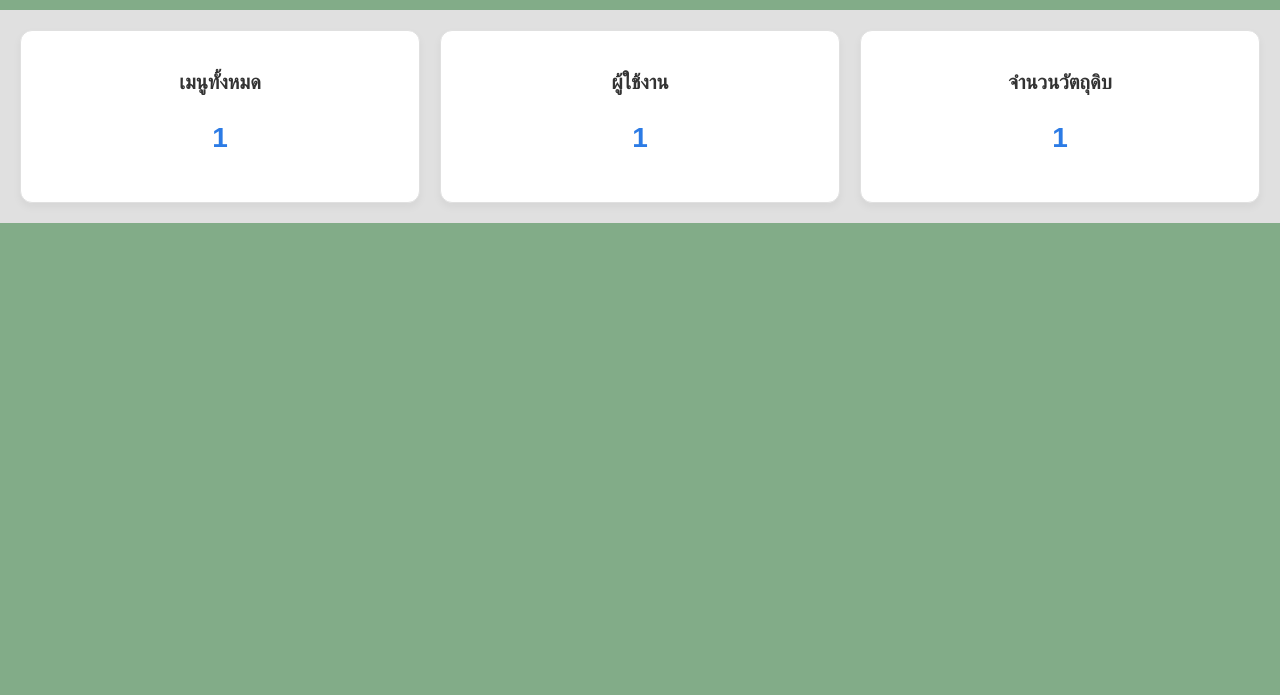
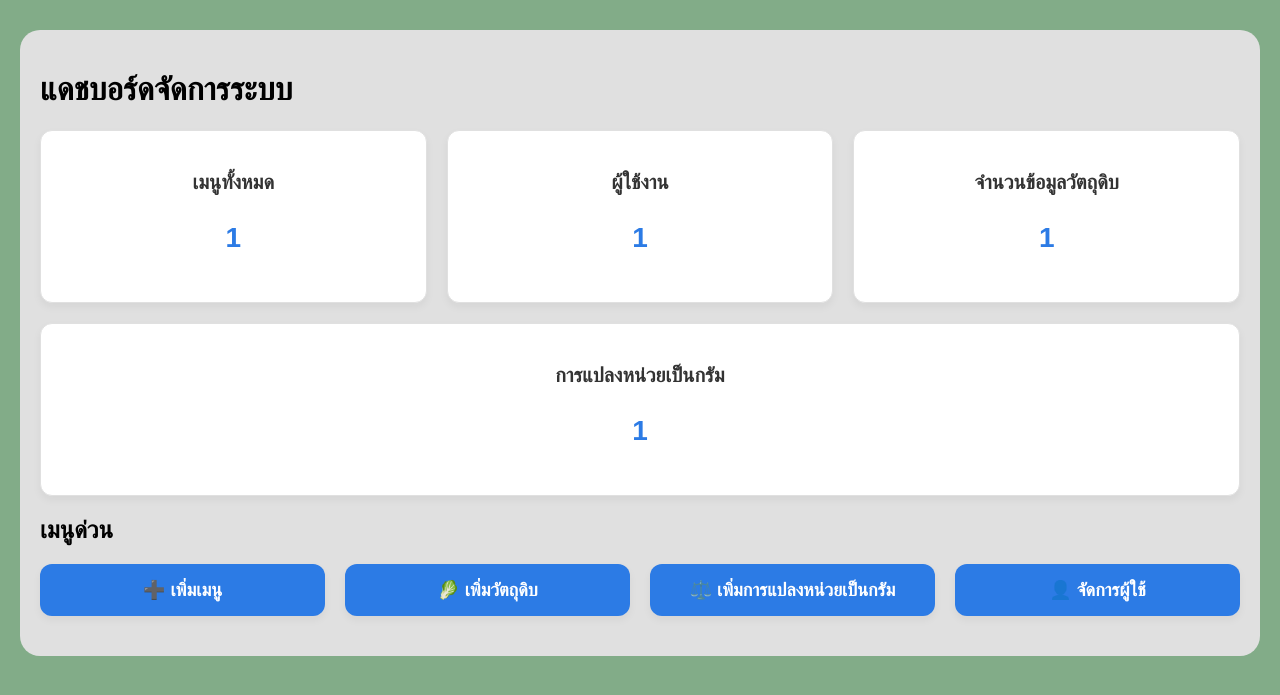
Before and after one commit to diamondkob36/product-comparison-app, a Flask app: template templates/admin-index.html in a window 1280 px wide. Shown: the part 50-745 px from the top of the page. Run offline with Flask 3, Linux system fonts and the light colour scheme; the template is opened without the code that fills it: most values are stand-ins (such as "Sample title", 1, 10 or a date in 2020).

Commit message:
Path 14-9-68
อัพเดตการเพิ่มเมนู

```diff
--- a/static/css/admin-index.css
+++ b/static/css/admin-index.css
@@ -1,11 +1,20 @@
+.dashboard{
+  background-color: #e0e0e0;
+  padding: 20px;
+  margin: 20px;
+  border-radius: 20px;
+}
+
 .dashboard-row {
   display: flex;
   justify-content: space-between;
   flex-wrap: wrap; /* ✅ รองรับหน้าจอเล็ก */
   gap: 20px;
-  margin-bottom: 20px;
-  background-color: #e0e0e0;
-  padding: 20px;
+}
+
+.head-dashboard{
+  display: flex;
+  color: black;
 }
 
 .dashboard-box {
@@ -35,3 +44,31 @@
   font-weight: bold;
   color: #2c7be5;
 }
+
+.quick-actions {
+  display: flex;
+  justify-content: space-between;
+  flex-wrap: wrap; /* ✅ รองรับจอเล็ก */
+  gap: 20px;
+  margin: 20px 0;
+}
+
+.quick-btn {
+  flex: 1;
+  min-width: 200px;
+  text-align: center;
+  background: #2c7be5;
+  color: white;
+  padding: 15px;
+  border-radius: 12px;
+  font-size: 18px;
+  font-weight: bold;
+  text-decoration: none;
+  box-shadow: 0 4px 8px rgba(0, 0, 0, 0.05);
+  transition: transform 0.2s ease, background 0.3s ease;
+}
+
+.quick-btn:hover {
+  transform: translateY(-3px);
+  background: #1a5bbf;
+}
--- a/templates/admin-index.html
+++ b/templates/admin-index.html
@@ -17,6 +17,8 @@
 
     {% include 'menubar.html' %}
     <div class="main-content"></div>
+        <div class="dashboard">
+            <h1 class="head-dashboard">แดชบอร์ดจัดการระบบ</h1>
             <div class="dashboard-row">
                 <div class="dashboard-box">
                     <h3>เมนูทั้งหมด</h3>
@@ -27,8 +29,20 @@
                     <p>{{ user_count }}</p>
                 </div>
                 <div class="dashboard-box">
-                <h3>จำนวนวัตถุดิบ</h3>
+                    <h3>จำนวนข้อมูลวัตถุดิบ</h3>
                     <p>{{ unit_count }}</p>
+                </div>
+                <div class="dashboard-box">
+                    <h3>การแปลงหน่วยเป็นกรัม</h3>
+                    <p>{{ conversion_count }}</p>
+                </div>
+            </div>
+            <h2 class="head-dashboard">เมนูด่วน</h2>
+            <div class="quick-actions">
+                <a href="{{ url_for('admin.add_menu') }}" class="quick-btn">➕ เพิ่มเมนู</a>
+                <a href="#" class="quick-btn">🥬 เพิ่มวัตถุดิบ</a>
+                <a href="#" class="quick-btn">⚖️ เพิ่มการแปลงหน่วยเป็นกรัม</a>
+                <a href="#" class="quick-btn">👤 จัดการผู้ใช้</a>
             </div>
         </div>
     </div>
```
Also changed, not shown: blueprints/routes_admin.py (+73 -2 lines), static/css/admin-add-menu.css (added, +91 -0 lines), templates/admin-add-menu.html (added, +63 -0 lines). Lines whose indentation alone changed are shown as unchanged.
